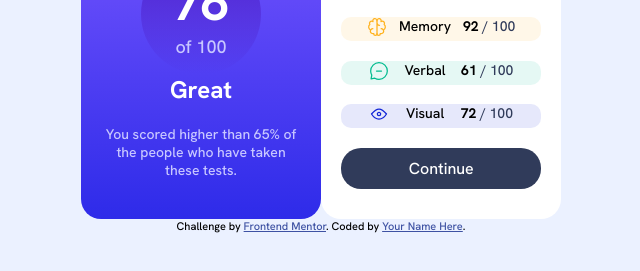
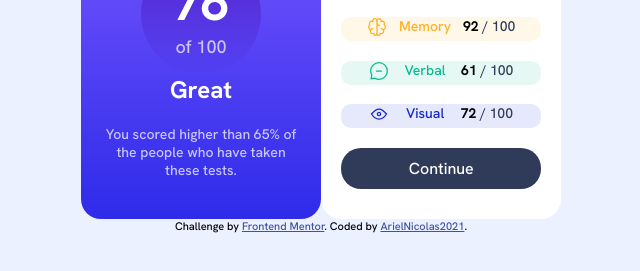
Before and after one commit to ArielNicolas2021/results-summary-component-main, a plain HTML site: page index.html in a window 1280 px wide. Shown: the part 333-604 px from the top of the page, without its empty margins (319-959 px from the left). Drawn offline with Linux system fonts and the light colour scheme.

Commit message:
Fix bugs

```diff
--- a/index.html
+++ b/index.html
@@ -72,7 +72,7 @@
   <!-- Attribution -->
   <div class="attribution">
     Challenge by <a href="https://www.frontendmentor.io?ref=challenge" target="_blank">Frontend Mentor</a>.
-    Coded by <a href="#">Your Name Here</a>.
+    Coded by <a href="https://www.frontendmentor.io/profile/ArielNicolas2021" target="_blank">ArielNicolas2021</a>.
   </div>
 </main>
 </body>
--- a/style.css
+++ b/style.css
@@ -152,16 +152,28 @@ section {
     padding: 0 2rem;
 }
 
+.memory-title {
+    color: var(--orangey-yellow);
+}
+
 .verbal {
     background-color: rgba(0, 189, 145, .1);
     border-radius: 1rem;
     padding: 0 2rem;
 }
 
+.verbal-title {
+    color: var(--green-teal);
+}
+
 .visual {
     background-color: rgba(17, 37, 212, .1);
     border-radius: 1rem;
     padding: 0 2rem;
+}
+
+.visual-title {
+    color: var(--cobalt-blue);
 }
 
 .btn {
```
